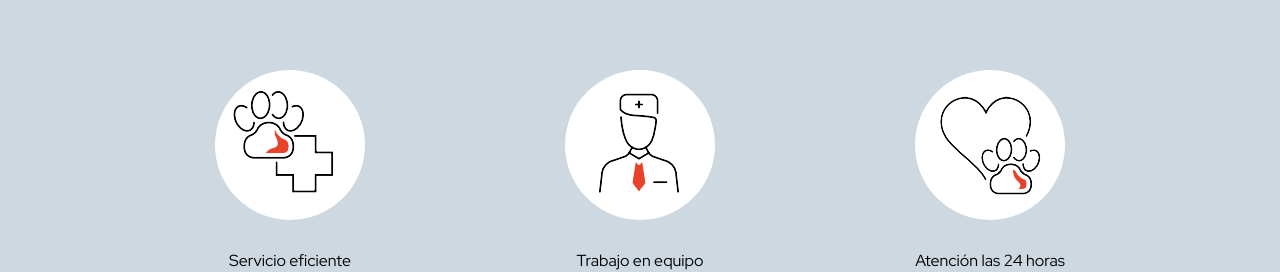
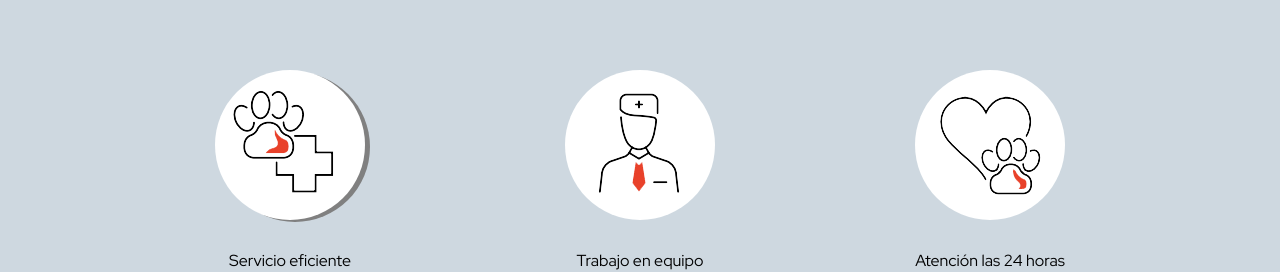
Before and after one commit to Nachova77/Home-Pet-Veterinaria, a plain HTML site: page index.html in a window 1280 px wide. In both pictures the pointer is over the picture 290 px from the left and 800 px from the top of the page. Shown: the part 656-928 px from the top of the page. Drawn offline with Linux system fonts and the light colour scheme.

Commit message:
Hover aptitudes box

```diff
--- a/CSS/style.css
+++ b/CSS/style.css
@@ -141,6 +141,10 @@ footer {
 .homeAptitudesImage {
     background-color: white;
     border-radius: 50%;
+}
+
+.homeAptitudesImage:hover {
+    box-shadow: 5px 2px gray;
 }
 
 .aptitudes {
```
